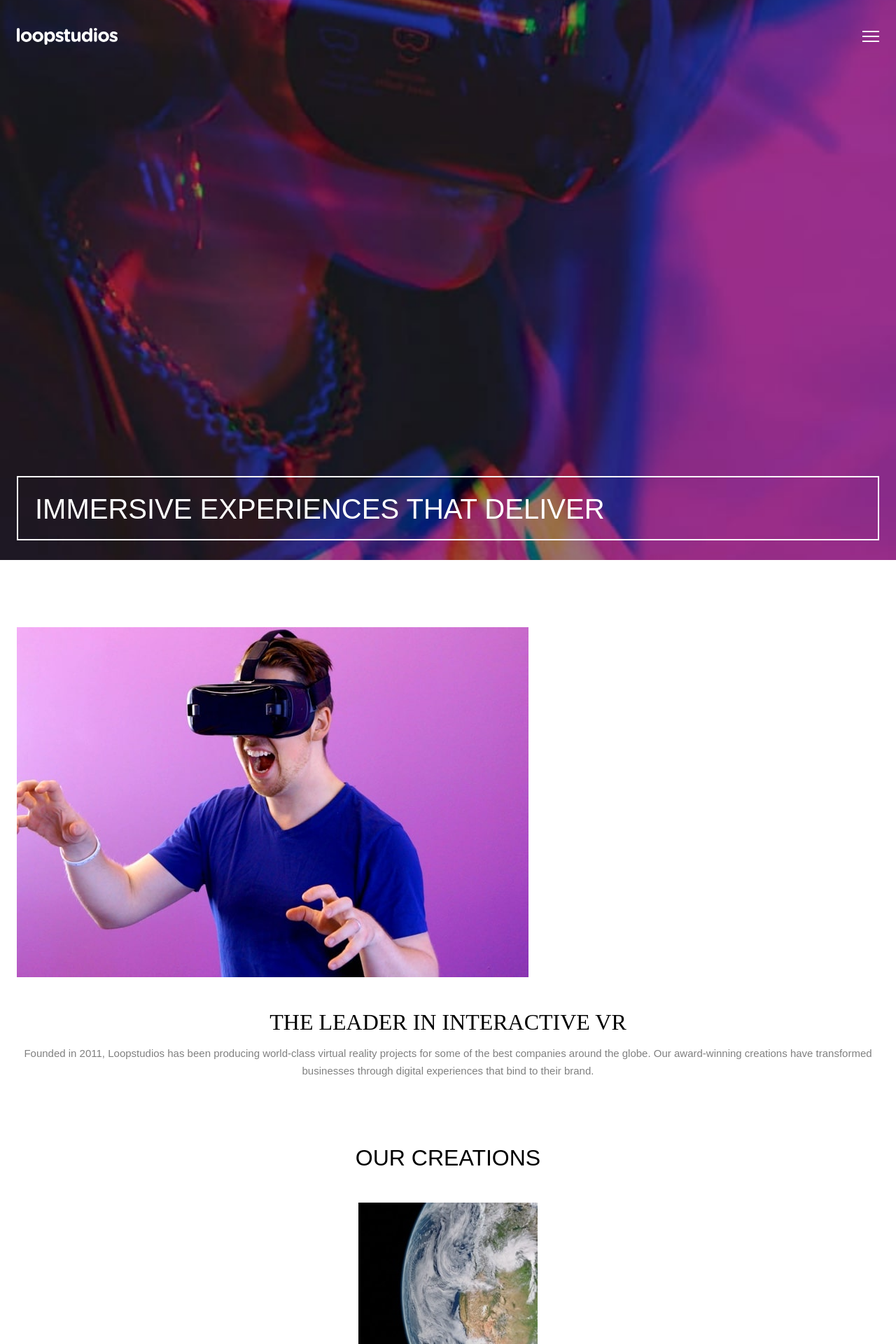
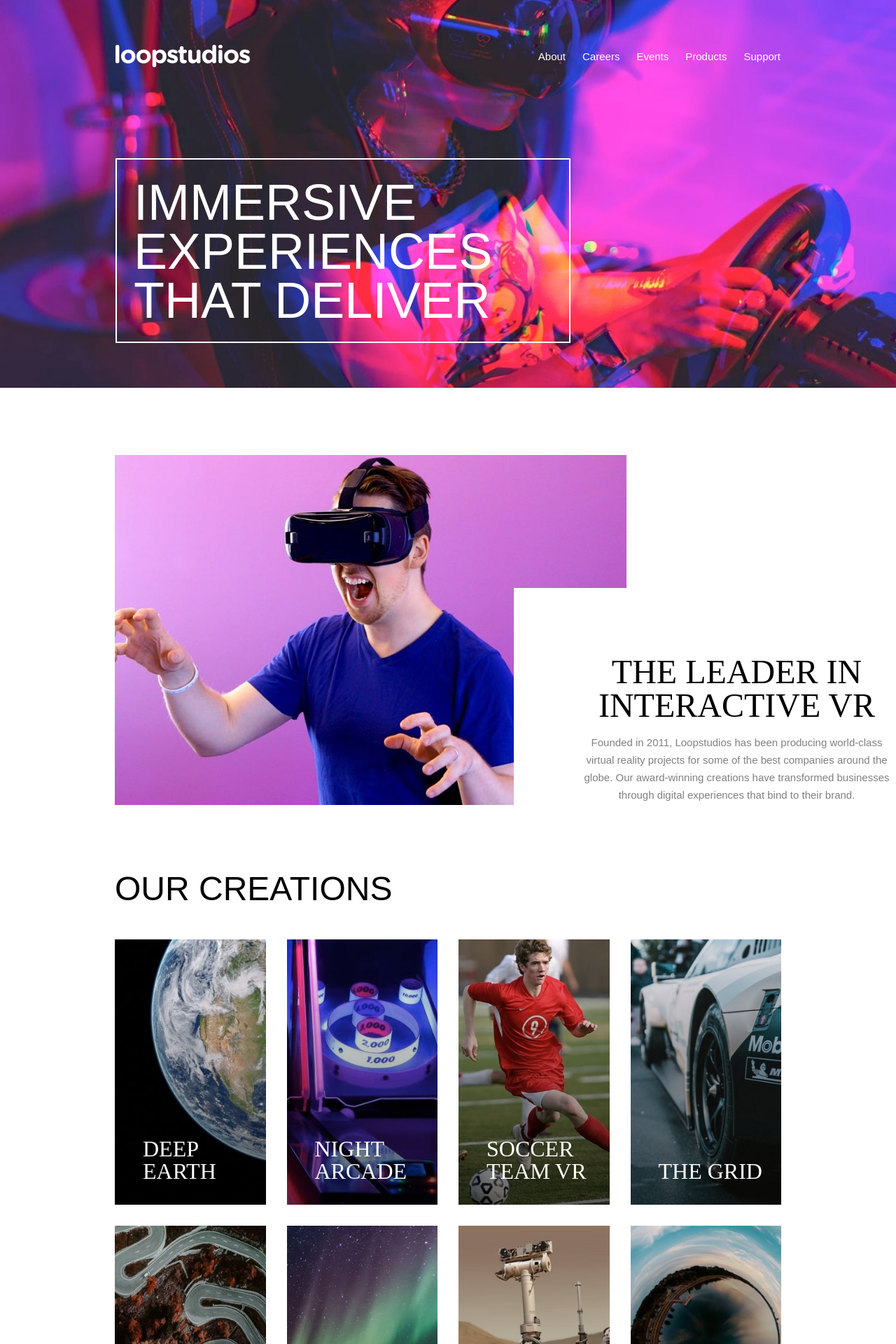
Before and after one commit to a-costas/FrontdoorMentor-Loopstudios-landing-page, a React (Create React App) app: page / in a window 1280 px wide. Shown: the top 1920 px of the page at 70% size. Built offline with nearby package versions, Linux system fonts and the light colour scheme.

Commit message:
Bulk of desktop content in for About and Creations

```diff
--- a/src/components/About/About.js
+++ b/src/components/About/About.js
@@ -8,15 +8,12 @@ import styles from "../About/About.module.css";
 function About() {
   return (
     <section className={styles.wrapper}>
-      <picture>
+      <picture className={styles.mainImage}>
         <source media="(max-width: 670px)" srcSet={MobileImage} />
         <source media="(min-width: 671px)" srcSet={DesktopImage} />
-        <img
-          className={styles.mainImage}
-          src={MobileImage}
-          alt="Man with VR headset"
-        />
+        <img src={MobileImage} alt="Man with VR headset" />
       </picture>
+      <div className={styles.content}>
         <h2 className={styles.title}>The Leader in Interactive VR</h2>
         <p className={styles.blurb}>
           Founded in 2011, Loopstudios has been producing world-class virtual
@@ -24,6 +21,7 @@ function About() {
           award-winning creations have transformed businesses through digital
           experiences that bind to their brand.
         </p>
+      </div>
     </section>
   );
 }
--- a/src/components/About/About.module.css
+++ b/src/components/About/About.module.css
@@ -25,3 +25,40 @@
   color: gray;
   margin-top: 1rem;
 }
+
+@media (min-width: 670px) {
+  .wrapper {
+    padding: 0 10.25rem;
+    flex-direction: row;
+    position: relative;
+    /* bottom: 0;
+    left: 0; */
+  }
+
+  .mainImage {
+    /* position: relative; */
+    bottom: 0;
+    left: 0;
+  }
+
+  .content {
+    background-color: var(--color-primary-background);
+    position: absolute;
+    /* margin: 0 10.25rem; */
+    padding: 6rem 0 0 6rem;
+    /* padding-bottom: 3px; */
+    bottom: 0;
+    left: 734px;
+    width: 541px;
+    /* height: 317px; */
+  }
+
+  .title {
+    font-size: 3rem;
+    line-height: 3rem;
+    margin: 0;
+  }
+  .blurb {
+    padding-bottom: 2px;
+  }
+}
--- a/src/components/Header/Header.js
+++ b/src/components/Header/Header.js
@@ -7,10 +7,10 @@ import LoopstudiosLogo from "../../assets/images/logo.svg";
 import styles from "../Header/Header.module.css";
 
 function Header() {
-  const [isMobile, setIsMobile] = useState(window.innerWidth <= 375);
+  const [isMobile, setIsMobile] = useState(window.innerWidth <= 415);
 
   const handleWindowSizeChange = () => {
-    setIsMobile(window.innerWidth <= 375);
+    setIsMobile(window.innerWidth <= 415);
   };
 
   useEffect(() => {
@@ -32,25 +32,15 @@ function Header() {
           <label className={styles.hamburgerMenu}>
             <input type="checkbox" />
           </label>
-          {/* {isMobile ? (
-            <>
-              {isMenuOpen && (
-                <Drawer
-                  className={styles.drawer}
-                  handleDismiss={toggleIsMenuOpen}
-                >
-                  <NavigationList />
-                </Drawer>
-              )}
-            </>
+          {isMobile ? (
+            <aside className={styles.sidebar}>
+              <nav className={styles.navList}>
+                <NavigationList />
+              </nav>
+            </aside>
           ) : (
             <NavigationList />
-          )} */}
-          <aside className={styles.sidebar}>
-            <nav className={styles.navList}>
-              <NavigationList />
-            </nav>
-          </aside>
+          )}
         </div>
       </div>
       <div className={styles.headingBox}>
--- a/src/components/Header/Header.module.css
+++ b/src/components/Header/Header.module.css
@@ -115,3 +115,33 @@
 .navList {
   margin-top: 50%;
 }
+
+@media (min-width: 670px) {
+  .header {
+    background: url("../../assets/images/desktop/image-hero.jpg") no-repeat;
+    background-size: cover;
+    padding: 4rem 10.3125rem;
+    min-height: 100%;
+  }
+
+  .navigationBar {
+    height: 2rem;
+  }
+
+  .hamburgerMenu {
+    display: none;
+  }
+
+  .headingBox {
+    border: 2px solid var(--color-primary-font);
+    padding: 1.625rem 1.5rem 1.5rem;
+    margin-top: 8.125rem;
+    width: 650px;
+  }
+
+  .heading {
+    color: var(--color-primary-font);
+    font-size: 4.5rem;
+    line-height: 4.375rem;
+  }
+}
--- a/src/components/NavigationList/NavigationList.module.css
+++ b/src/components/NavigationList/NavigationList.module.css
@@ -15,3 +15,17 @@
   text-decoration: none;
   text-transform: uppercase;
 }
+
+@media (min-width: 670px) {
+  .navigationList {
+    flex-direction: row;
+  }
+
+  .link {
+    font-family: "Alata", sans-serif;
+    font-weight: 400;
+    font-size: 0.9375rem;
+    line-height: 1.5625rem;
+    text-transform: none;
+  }
+}
--- a/src/components/Product/Product.module.css
+++ b/src/components/Product/Product.module.css
@@ -26,5 +26,22 @@
   bottom: 1.25rem;
   left: 1.25rem;
   text-transform: uppercase;
-  width: 40%;
+  width: 70%;
 }
+
+@media (min-width: 670px) {
+  .filter {
+    background-image: linear-gradient(
+      180deg,
+      rgba(0, 0, 0, 0.0001) 0%,
+      rgba(0, 0, 0, 0.601863) 100%
+    );
+  }
+
+  .title {
+    font-size: 2rem;
+    line-height: 2rem;
+    bottom: 2rem;
+    left: 2.5rem;
+  }
+}
--- a/src/components/Products/Products.module.css
+++ b/src/components/Products/Products.module.css
@@ -3,7 +3,6 @@
   flex-direction: column;
   margin-top: 6rem;
   padding: 0 1.5rem;
-  align-items: center;
 }
 
 .productList {
@@ -35,4 +34,25 @@ button {
   padding: 0.8125rem 2.6875rem 0.8125rem 2.375rem;
   width: fit-content;
   margin-top: 2.125rem;
+  align-self: center;
 }
+
+@media (min-width: 670px) {
+  .wrapper {
+    padding: 0 10.25rem;
+    /* align-items: left; */
+  }
+
+  .ourCreations {
+    font-size: 3rem;
+    line-height: 3rem;
+    text-align: left;
+  }
+
+  .productList {
+    display: grid;
+    grid-template-columns: 1fr 1fr 1fr 1fr;
+    column-gap: 1.875rem;
+    row-gap: 1.875rem;
+  }
+}
```
Lines whose indentation alone changed are shown as unchanged.
